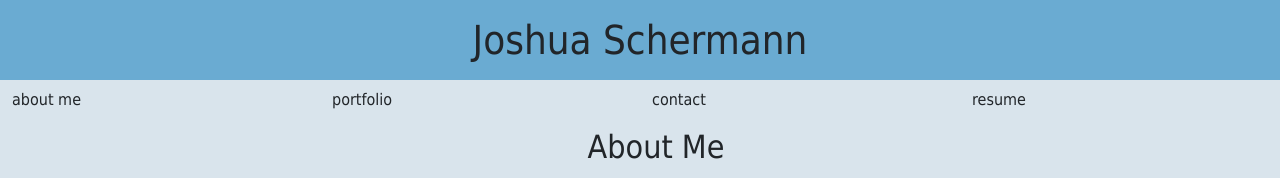
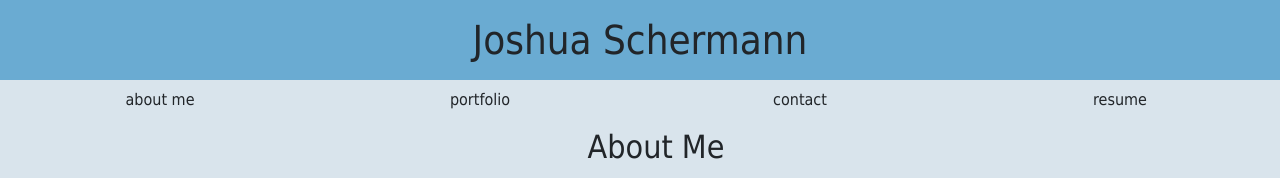
Before and after one commit to josh2100/react-portfolio, a React (Create React App) app: page / in a window 1280 px wide. Shown: the top 178 px of the page. Built offline with nearby package versions, Linux system fonts and the light colour scheme; grey boxes are pictures that could not be loaded.

Commit message:
centered text in navigation bar

```diff
--- a/src/components/Navigation/index.js
+++ b/src/components/Navigation/index.js
@@ -7,7 +7,7 @@ function Navigation(props) {
     <nav className="row">
         {options.map((selection) => (
           <span
-            className="col-3 pageLinks"
+            className="col-3 pageLinks text-center"
             key={selection.title}
             onClick={() => setSelectedPage(selection)}
           >
```
